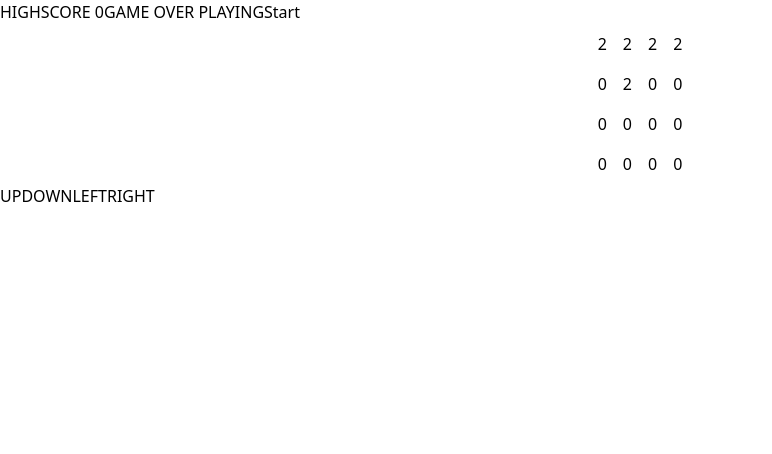
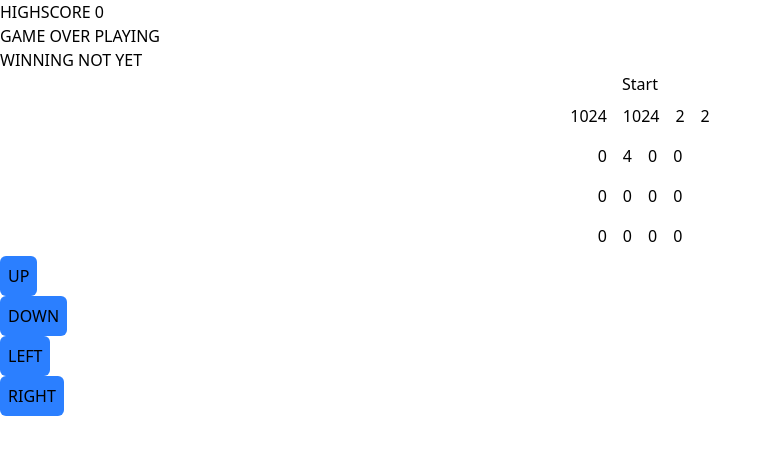
Before and after one commit to miloszmilo/twentyfourtyeight, a Vue app: page / in a window 1280 px wide. Shown: the top 454 px of the page, without its empty margins (0-772 px from the left). Built offline with nearby package versions, Linux system fonts and the light colour scheme.

Commit message:
feat: added winning tile of 2048 condition
feat: added max tile of 131072

```diff
--- a/src/App.vue
+++ b/src/App.vue
@@ -2,9 +2,12 @@
 import HelloWorld from './components/HelloWorld.vue'
 import Board from './components/organisms/Board.vue'
 import {reactive, ref} from 'vue'
-const board = reactive([[2, 2, 2, 2], [0, 2, 0, 0], [0, 0, 0, 0], [0, 0, 0, 0]]);
+const board = reactive([[1024, 1024, 2, 2], [0, 4, 0, 0], [0, 0, 0, 0], [0, 0, 0, 0]]);
 const isGameOver = ref(false);
+const isWon = ref(false);
 const score = ref(0);
+const WINNING_TILE = 2048;
+const MAX_TILE = 131072;
 
 const vectors = new Map<Direction, Array<Number>>([
         ["UP", [0, -1]],
@@ -42,10 +45,11 @@ function moveUp() {
                                 continue;
                         }
                         if (i+1 >= board.length) continue;
-                        if (board[i][j] === board[i+1][j]) {
-                                board[i][j] += board[i+1][j];
-                                board[i+1][j] = 0;
-                                score.value += board[i][j];
+                        if (board[i][j] !== board[i+1][j]) continue;
+                        [board[i][j], board[i+1][j]] = mergeTiles(board[i][j], board[i+1][j]);
+                        // board[i][j] += board[i+1][j];
+                        // board[i+1][j] = 0;
+                        // score.value += board[i][j];
                         // Move any other tile
                         for (let k = i; k < board.length - 1; k++) {
                                 if (board[k+1][j] === 0) continue;
@@ -54,8 +58,6 @@ function moveUp() {
                                         board[k+1][j] = 0;
                                         continue;
                                 }
-                                }
-                                continue;
                         }
                 }
         }
@@ -76,10 +78,11 @@ function moveDown() {
                                 continue;
                         }
                         if (i-1 < 0) continue;
-                        if (board[i][j] === board[i-1][j]) {
-                                board[i-1][j] += board[i][j];
-                                board[i][j] = 0;
-                                score.value += board[i-1][j];
+                        if (board[i][j] !== board[i-1][j]) continue;
+                        [board[i-1][j], board[i][j]] = mergeTiles(board[i-1][j], board[i][j]);
+                        // board[i-1][j] += board[i][j];
+                        // board[i][j] = 0;
+                        // score.value += board[i-1][j];
                         // Move any other tile
                         for (let k = i; k > 0; k--) {
                                 if (board[k-1][j] === 0) continue;
@@ -88,8 +91,6 @@ function moveDown() {
                                         board[k-1][j] = 0;
                                         continue;
                                 }
-                                }
-                                continue;
                         }
                 }
         }
@@ -107,10 +108,11 @@ function moveLeft() {
                                 board[i][indexToMove] = 0;
                                 continue;
                         }
-                        if (board[i][j] === board[i][j+1]) {
-                                board[i][j] += board[i][j+1];
-                                board[i][j+1] = 0;
-                                score.value += board[i][j];
+                        if (board[i][j] !== board[i][j+1]) continue;
+                        [board[i][j], board[i][j+1]] = mergeTiles(board[i][j], board[i][j+1]);
+                        // board[i][j] += board[i][j+1];
+                        // board[i][j+1] = 0;
+                        // score.value += board[i][j];
                         // Move any other tile
                         for (let k = j; k < board[i].length - 1; k++) {
                                 if (board[i][k+1] === 0) continue;
@@ -119,8 +121,6 @@ function moveLeft() {
                                         board[i][k+1] = 0;
                                         continue;
                                 }
-                                }
-                                continue;
                         }
                 }
         }
@@ -140,9 +140,10 @@ function moveRight() {
                                 continue;
                         }
                         if (board[i][j] !== board[i][j-1]) continue;
-                        board[i][j] += board[i][j-1];
-                        board[i][j-1] = 0;
-                        score.value += board[i][j];
+                        [board[i][j], board[i][j-1]] = mergeTiles(board[i][j], board[i][j-1]);
+                        // board[i][j] += board[i][j-1];
+                        // board[i][j-1] = 0;
+                        // score.value += board[i][j];
                         // Move any other tile
                         for (let k = j; k > 0; k--) {
                                 if (board[i][k-1] === 0) continue;
@@ -173,6 +174,17 @@ function findLastIndex<T>(array: Array<T>, predicate: (value: T, index: number,
             return l;
     }
     return -1;
+}
+
+function mergeTiles(firstTile: number, secondTile: number): [number, number] {
+        if ((firstTile + secondTile) == WINNING_TILE && !isWon.value) isWon.value = true;
+        if ((firstTile + secondTile) > MAX_TILE) {
+                return;
+        }
+        firstTile += secondTile;
+        secondTile = 0;
+        score.value += firstTile;
+        return [firstTile, secondTile];
 }
 
 function spawnNewTiles() {
@@ -224,15 +236,16 @@ function startGame() {
 
 <template>
         <main>
-                <div>
+                <div class="flex flex-col">
                         <span>HIGHSCORE {{score}}</span>
                         <span>GAME OVER {{isGameOver ? 'LOST' : 'PLAYING'}}</span>
+                        <span>WINNING {{isWon ? 'WON' : 'NOT YET'}}</span>
                         <button @click="startGame">Start</button>
                         <Board :board="board"/>
-                        <button @click="move('UP')">UP</button>
-                        <button @click="move('DOWN')">DOWN</button>
-                        <button @click="move('LEFT')">LEFT</button>
-                        <button @click="move('RIGHT')">RIGHT</button>
+                        <button @click="move('UP')" class="rounded-md bg-blue-500 p-2 w-fit">UP</button>
+                        <button @click="move('DOWN')" class="rounded-md bg-blue-500 p-2 w-fit">DOWN</button>
+                        <button @click="move('LEFT')" class="rounded-md bg-blue-500 p-2 w-fit">LEFT</button>
+                        <button @click="move('RIGHT')" class="rounded-md bg-blue-500 p-2 w-fit">RIGHT</button>
                 </div>
         </main>
 </template>
```
Lines whose indentation alone changed are shown as unchanged.
